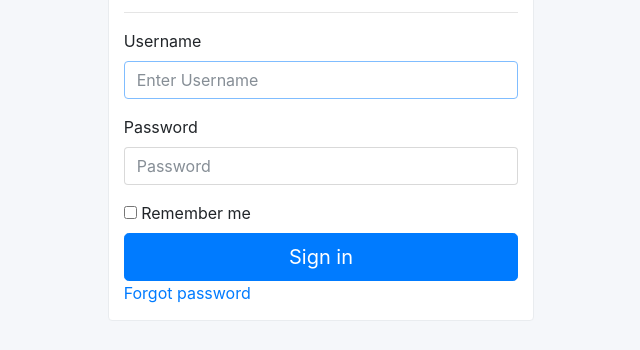
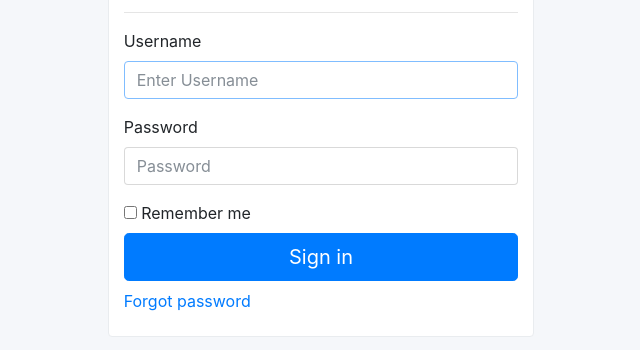
Before and after one commit to bootstrapviews/bootstrap-signinpage, a plain HTML site: page index.html in a window 1280 px wide. Shown: the part 100-450 px from the top of the page, without its empty margins (319-959 px from the left). Drawn offline with Linux system fonts and the light colour scheme.

Commit message:
Update index.html

```diff
--- a/index.html
+++ b/index.html
@@ -38,7 +38,7 @@
 					  </label>
 					</div>
 				  <button type="submit" class="btn btn-primary btn-lg btn-block">Sign in</button>
-				  <a href="#">Forgot password</a>
+					<div class="my-2"><a href="#">Forgot password</a></div>
 				</form>
 			</div>
 		</div>
```
